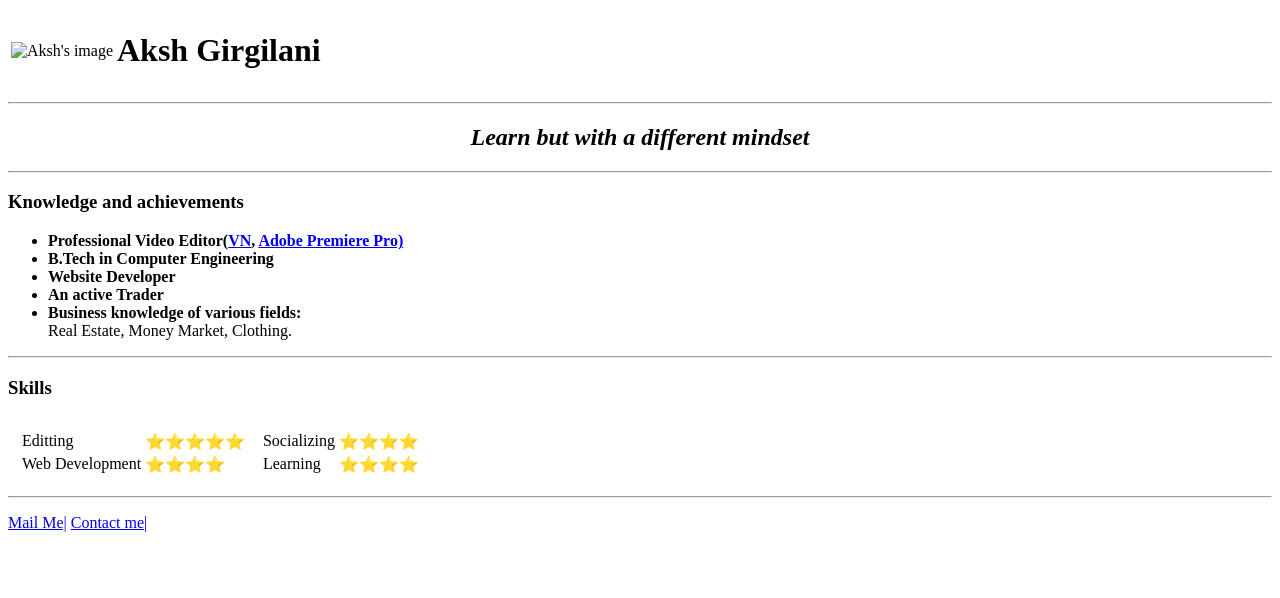
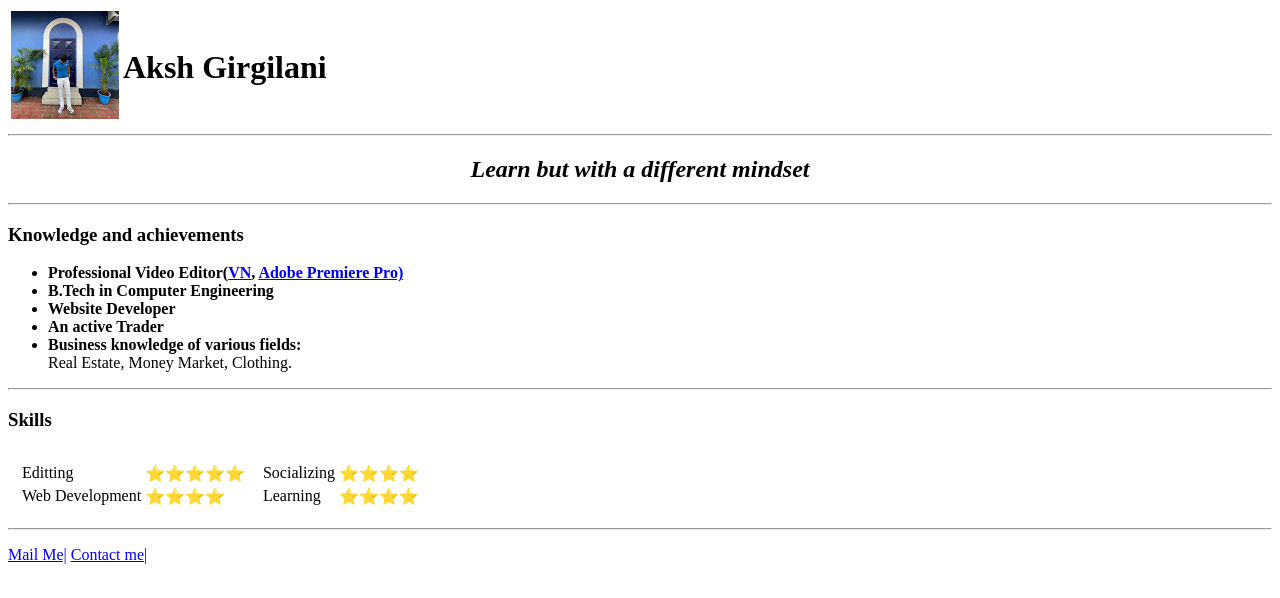
Before and after one commit to DragoAksh/cv, a plain HTML site: page index.html in a window 1280 px wide. Drawn offline with Linux system fonts and the light colour scheme; the site is published under a folder, as on GitHub Pages, so addresses that start at the root find nothing.

Commit message:
Update index.html

```diff
--- a/index.html
+++ b/index.html
@@ -8,7 +8,7 @@
     <table>
         <tr>
             <td>
-                <img src="/Images/dp.jpg" alt="Aksh's image">
+                <img src="Images/dp.jpg" alt="Aksh's image">
             </td>
             <td>
                 <h1>Aksh Girgilani</h1>
```
